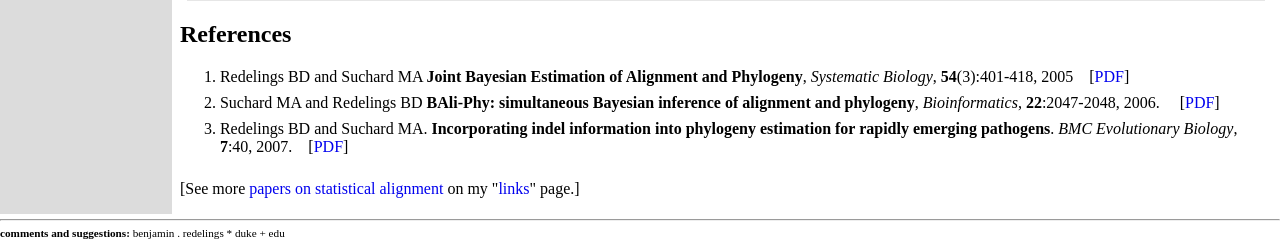
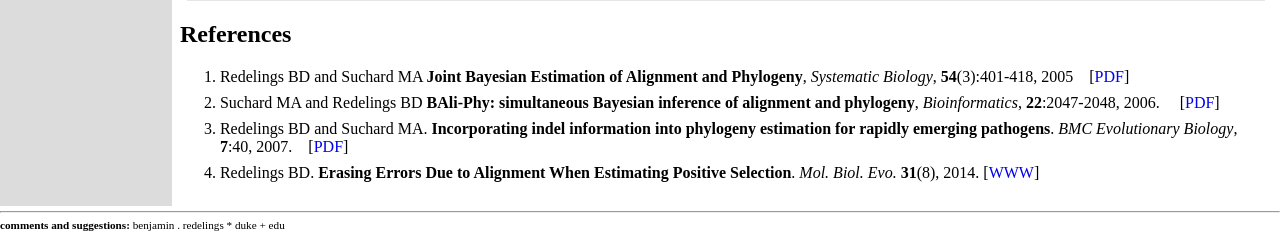
Before and after one commit to bredelings/php-bali-phy.org, a PHP site: page / in a window 1280 px wide. Shown: the part 626-865 px from the top of the page. Run offline with PHP 8.4, Linux system fonts and the light colour scheme.

Commit message:
Remove reference to links.php.
Former-commit-id: 5faa752d53b07e9c6130ce50ae2cc341dab2692e

```diff
--- a/index.php
+++ b/index.php
@@ -94,10 +94,8 @@ al (2011) </a> for information on models and convergence criteria.</p -->
 	      and Phylogeny</b>, <em>Systematic Biology</em>, <b>54</b>(3):401-418, 2005&nbsp; &nbsp; [<a href="Redelings_and_Suchard_2005.pdf">PDF</a>]</li>
 	      <li>Suchard MA and Redelings BD <b>BAli-Phy: simultaneous Bayesian inference of alignment and phylogeny</b>, <em>Bioinformatics</em>, <b>22</b>:2047-2048, 2006. &nbsp; &nbsp; [<a href="Suchard_and_Redelings_2006.pdf">PDF</a>]</li>
 	      <li>Redelings BD and Suchard MA. <b>Incorporating indel information into phylogeny estimation for rapidly emerging pathogens</b>. <em>BMC Evolutionary Biology</em>, <b>7</b>:40, 2007.&nbsp; &nbsp; [<a href="Redelings_and_Suchard_2007.pdf">PDF</a>]</li>
+	      <li>Redelings BD. <b>Erasing Errors Due to Alignment When Estimating Positive Selection</b>. <em>Mol. Biol. Evo.</em> <b>31</b>(8), 2014. [<a href="http://mbe.oxfordjournals.org/content/31/8/1979.long">WWW</a>]</li>
 	    </ol>
-	    <p>[See more <a href="links.php#papers">papers on
-	    statistical alignment</a> on my "<a
-	    href="links.php">links</a>" page.]</p>
 	</div>
 	</td>
       </tr>
```
